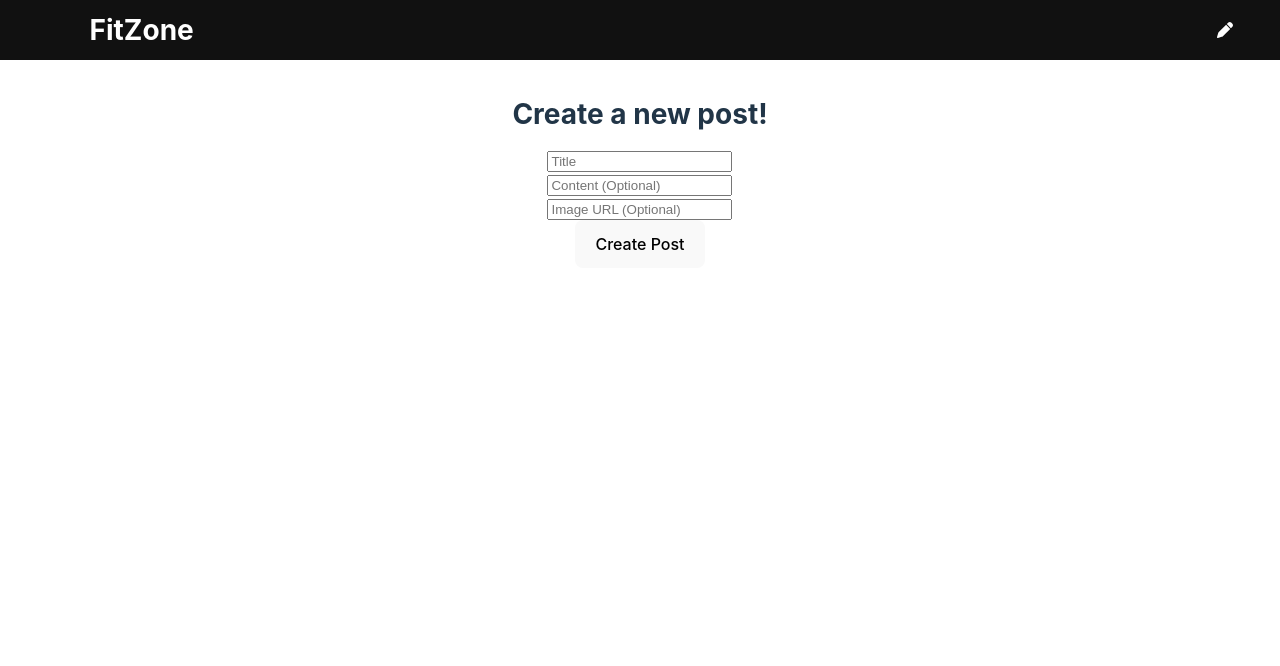
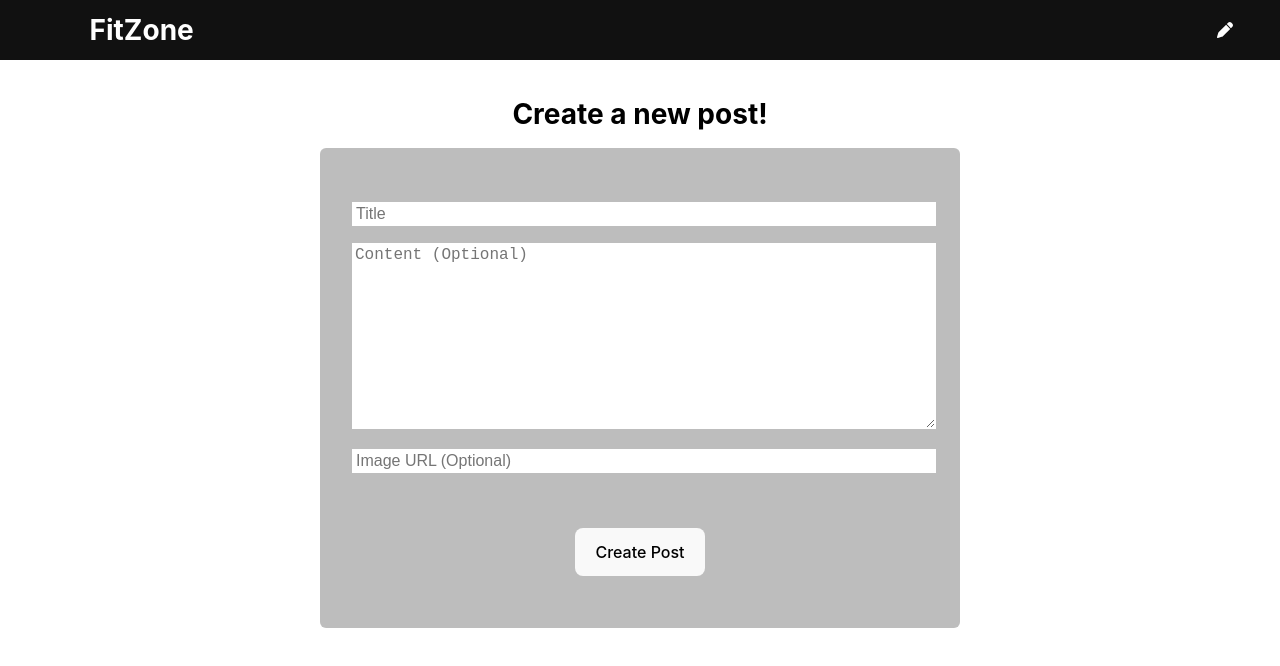
Before and after one commit to n-cherkaoui/FitZone, a React (Vite) app: page /create in a window 1280 px wide. Shown: the top 666 px of the page. Built offline with nearby package versions, Linux system fonts and the light colour scheme; no server answers.

Commit message:
Site completed

```diff
--- a/src/components/WritePost.css
+++ b/src/components/WritePost.css
@@ -0,0 +1,44 @@
+/* .postView {
+    height: 50%;
+} */
+
+.writePostWrapper {
+    background-color: var(--gray);
+    height: 30rem;
+    width: 40rem;
+    border-radius: 6px;
+    justify-content: space-evenly;
+    align-items: center;
+    display: flex;
+    flex-direction: column;
+}
+
+.inputBoxes {
+    display: flex;
+    flex-direction: column;
+    margin-bottom: 10px;
+    padding-top: 10px;
+    justify-content: space-evenly;
+    align-items: center;
+    width: 100%;
+}
+
+.inputBox {
+    min-width: 215px;
+    width: 90%;
+    margin-bottom: 2%;
+}
+
+textarea {
+    margin-top: 5px;
+    width: 100.3%;
+    /* height: 30%; */
+}
+
+.inputBox input {
+    width: 100%;
+}
+
+.submitButton {
+    margin-top: -10px;
+}
--- a/src/components/WritePost.jsx
+++ b/src/components/WritePost.jsx
@@ -6,7 +6,7 @@ const WritePost = ({ operation, submitText }) => {
     const { id } = useParams();
 
     return (
-        <form onSubmit={operation}>
+        <form className="writePostWrapper" onSubmit={operation}>
             <div className="inputBoxes">
                 <div className="inputBox">
                     <label for="title"></label>
@@ -20,9 +20,10 @@ const WritePost = ({ operation, submitText }) => {
 
                 <div className="inputBox">
                     <label for="content"></label>
-                    <input
-                        type="text"
+                    <textarea
+                        // type="text"
                         id="content"
+                        rows="10"
                         placeholder="Content (Optional)"
                     />
                 </div>
@@ -38,7 +39,7 @@ const WritePost = ({ operation, submitText }) => {
                 </div>
             </div>
 
-            <button type="submit">{submitText}</button>
+            <button className="submitButton" type="submit">{submitText}</button>
         </form>
     )
 }
--- a/src/index.css
+++ b/src/index.css
@@ -51,9 +51,19 @@ h2 {
   color: var(--blue);
 }
 
+p {
+  font-size: var(--small);
+}
 
-p {
-  font-size: var(--small)
+input,textarea {
+  background-color: var(--white);
+  border-color: transparent;
+  color: var(--black);
+  font-size: var(--small);
+}
+
+input:focus,textarea:focus {
+  outline: none;
 }
 
 button {
--- a/src/routes/CreatePost.css
+++ b/src/routes/CreatePost.css
@@ -0,0 +1,7 @@
+/* .postView {
+    width: 50%;
+} */
+
+.customHeading {
+    color: black;
+}
--- a/src/routes/CreatePost.jsx
+++ b/src/routes/CreatePost.jsx
@@ -6,8 +6,12 @@ const CreatePost = () => {
 //   const submitButton = <button type="submit">Create Post</button>
 
   const createPost = async (e) => {
+    if (e.target.title.value === ''){
+        alert("Post title is required.")
+        return
+    }
+
     e.preventDefault();
-    console.log(e.target.title.value)
 
     // Insert the e into the database
     await supabase
@@ -20,8 +24,8 @@ const CreatePost = () => {
   };
 
   return (
-    <div>
-      <h1>Create a new post!</h1>
+    <div className="postView">
+      <h1 className="customHeading">Create a new post!</h1>
       <WritePost operation={createPost} submitText="Create Post"/>
     </div>
   );
--- a/src/routes/EditView.jsx
+++ b/src/routes/EditView.jsx
@@ -8,6 +8,11 @@ const EditView = () => {
     const { id } = useParams();
 
     const editPost = async (e) => {
+        if (e.target.title.value === ''){
+            alert("Post title is required.")
+            return
+        }
+
         e.preventDefault();
         // console.log(e.target.title.value)
 
--- a/src/routes/PostView.css
+++ b/src/routes/PostView.css
@@ -1,23 +1,61 @@
 .contentPage {
-    width: 50%;
+    width: 77%;
+    align-items: left;
+    text-align: left;
+    padding-left: 5%;
+    padding-right: 5%;
+    background-color: var(--gray);
+    border-radius: 6px;
+    padding-bottom: 10px;
 }
 
 .window {
-    background-color: var(--gray);
-    border-radius: 6px;
+    display: flex;
+    flex-direction: column;
+    color: black;
 }
 
 .postImage {
     object-fit: cover;
     width: 50%;
+    background-color: var(--white);
+    margin-bottom: 50px;
+    /* border-radius: 6px; */
+}
+
+.buttons {
+    display: flex;
+    align-items: center;
+    justify-content: space-between;
+    /* width: 90%;
+    margin-left: 5%;*/
+    margin-bottom: 5px;
 }
 
 .buttons,button {
     min-width: 83.75px;
     height: 3em;
+    margin-bottom: 10px;
 }
 
 .upvote {
     display: flex;
     align-items: center;
 }
+
+.commentsBox {
+    /* width: 90%; */
+    background-color: var(--white);
+    /* margin-left: 5%; */
+}
+
+.commentsBox p {
+    border: 1px solid var(--gray);
+    padding: 5px;
+    margin: -1px;
+    color: var(--black);
+}
+
+.commentInput {
+   margin-top: 10px;
+}
--- a/src/routes/PostView.jsx
+++ b/src/routes/PostView.jsx
@@ -3,6 +3,7 @@ import { supabase } from "../../client";
 import { useParams } from "react-router-dom";
 import { FontAwesomeIcon } from "@fortawesome/react-fontawesome";
 import { faThumbsUp, faPen, faTrash } from '@fortawesome/free-solid-svg-icons'
+import moment from 'moment-timezone';
 import "./PostView.css";
 
 const PostView = () => {
@@ -82,9 +83,10 @@ const PostView = () => {
         <div className="contentPage">
             {post ?
                 <div className="window">
+                    <p className="timeStamp">{moment(post.created_at).fromNow()}</p>
                     <h2>{post.title}</h2>
-                    <p>{post.content}</p>
-                    <img className="postImage" src={post.image} />
+                    {post.content ? <p>{post.content}</p> : null}
+                    {post.image ? <img className="postImage" src={post.image} /> : null}
                     <div className="buttons">
                         <button className="upvote" onClick={addUpvote}>
                             <p>{post.upvotes}</p>
@@ -92,24 +94,27 @@ const PostView = () => {
                                 icon={faThumbsUp}
                             />
                         </button>
-                        <button className="edit" onClick={() => (window.location=`/edit/${id}`)}>
-                            <FontAwesomeIcon icon={faPen} />
-                        </button>
-                        <button className="delete" onClick={deletePost}>
-                            <FontAwesomeIcon icon={faTrash} />
-                        </button>
+
+                        <div className="customizationButtons">
+                            <button className="edit" onClick={() => (window.location = `/edit/${id}`)}>
+                                <FontAwesomeIcon icon={faPen} />
+                            </button>
+                            <button className="delete" onClick={deletePost}>
+                                <FontAwesomeIcon icon={faTrash} />
+                            </button>
+                        </div>
                     </div>
                     <div className="commentsBox">
                         {comments ? comments.map((comment) => (
-                            <p>{comment.content}</p>
+                            <p> - {comment.content}</p>
                         ))
                             :
                             null}
-                        <input type="text" placeholder="Leave a comment..." onKeyUp={sendComment}></input>
+                        <input type="text" className="commentInput" placeholder="Leave a comment..." onKeyUp={sendComment}></input>
                     </div>
                 </div>
                 : null}
-        </div>
+        </div >
     );
 }
 
```
